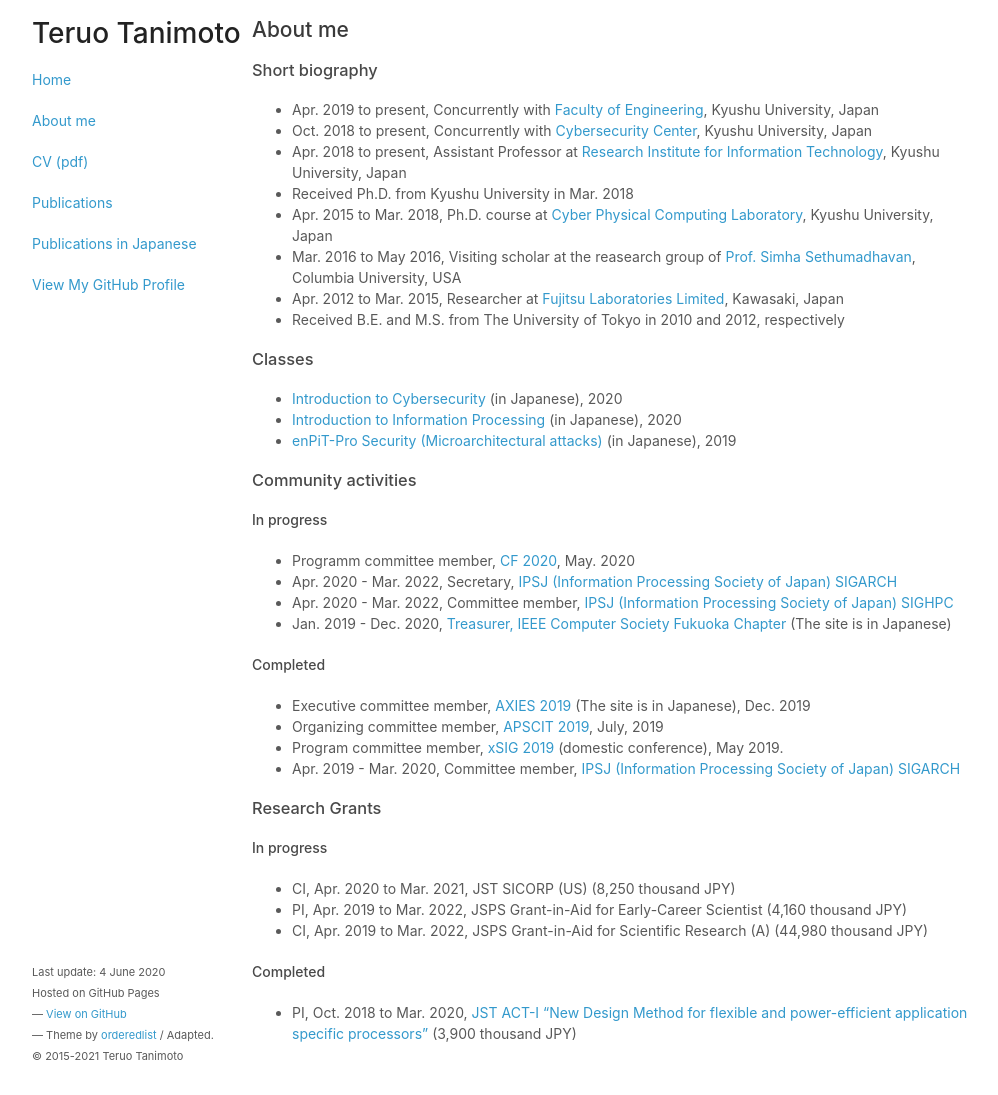
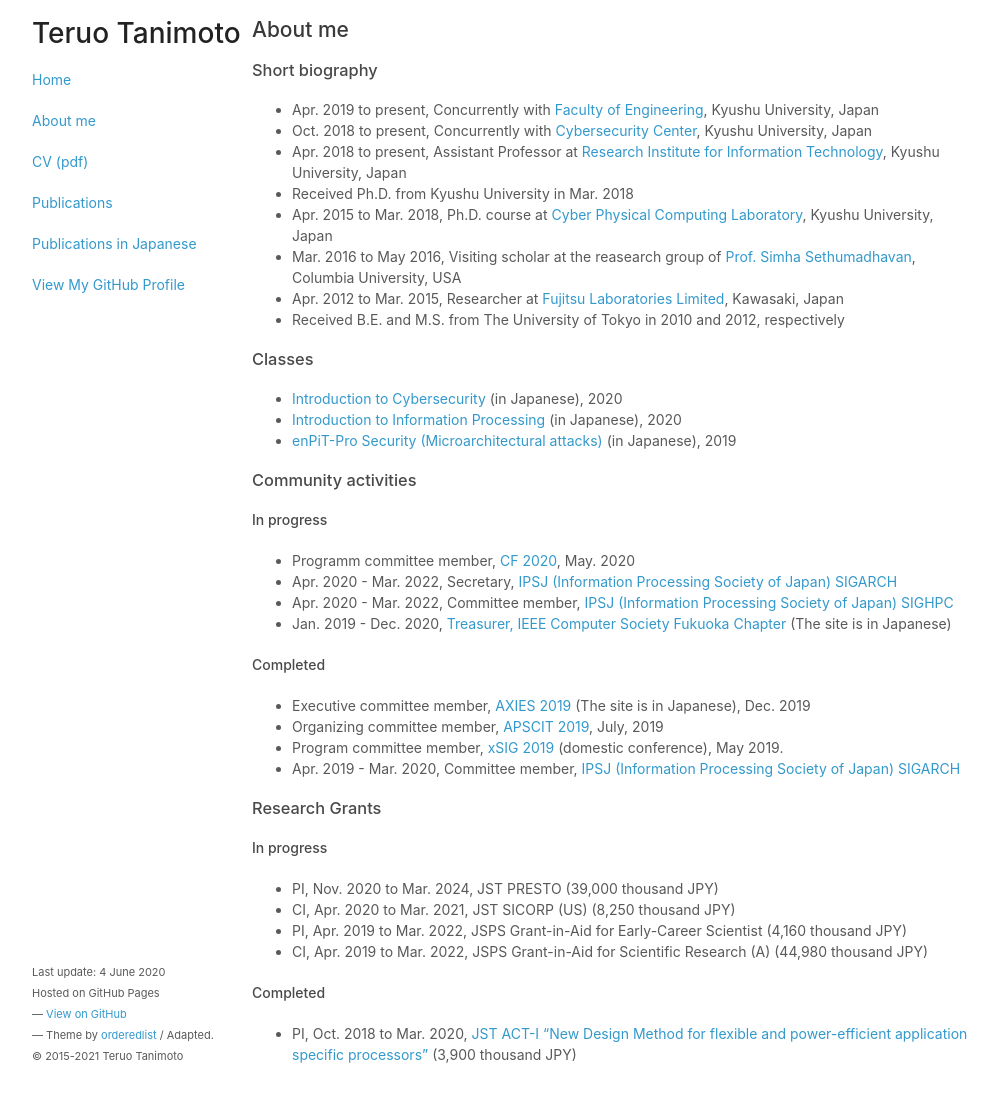
Before and after one commit to teruo41/teruo41.github.io, a Jekyll site: the page built from about.md, in a window 1280 px wide and 1095 px high. Shown: the whole window, without its empty margins (138-1136 px from the left). Built offline with Jekyll 4.4.1, drawn with Linux system fonts in a browser that asks for light colours.

Commit message:
Update about.md

```diff
--- a/about.md
+++ b/about.md
@@ -37,6 +37,7 @@ title: About me
 
 ### Research Grants
 #### In progress
++ PI, Nov. 2020 to Mar. 2024, JST PRESTO (39,000 thousand JPY)
 + CI, Apr. 2020 to Mar. 2021, JST SICORP (US) (8,250 thousand JPY)
 + PI, Apr. 2019 to Mar. 2022, JSPS Grant-in-Aid for Early-Career Scientist (4,160 thousand JPY)
 + CI, Apr. 2019 to Mar. 2022, JSPS Grant-in-Aid for Scientific Research (A) (44,980 thousand JPY)
```
